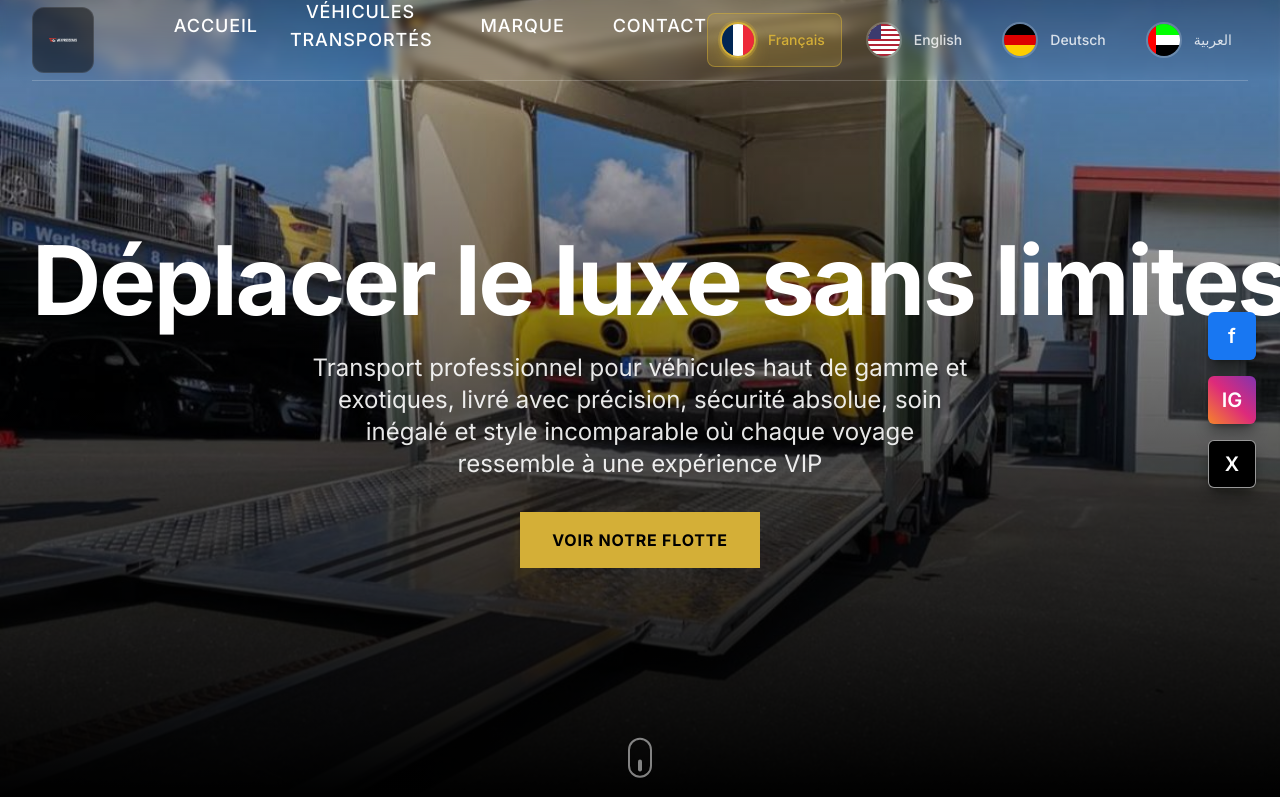
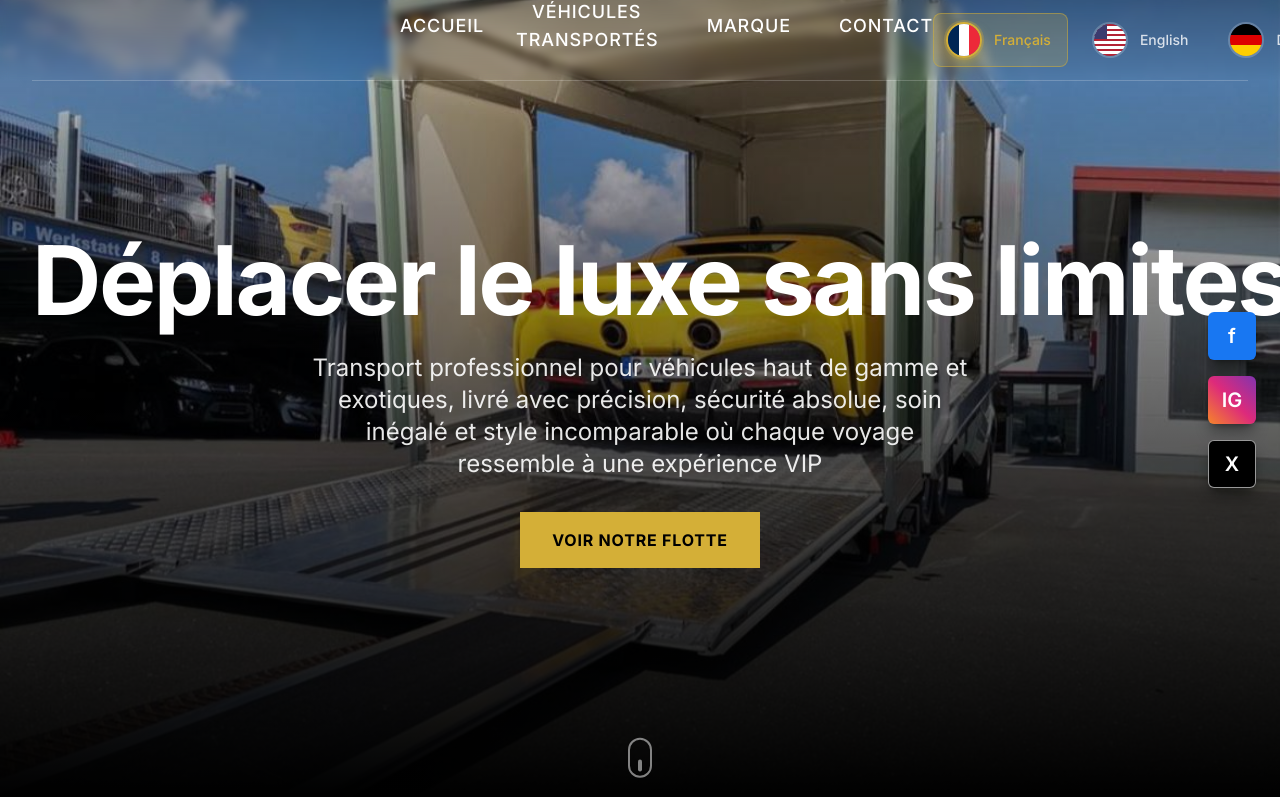
Before and after one commit to Yuiiinex/C-Users-mibno-new_1, a Next.js app: page /fr-MA in a window 1280 px wide. Shown: the top 797 px of the page. Built offline with nearby package versions, Linux system fonts and the light colour scheme.

Commit message:
Remove all yellow colors from contact form and landing page - clean white theme with vertical layout

```diff
--- a/app/[locale]/page.tsx
+++ b/app/[locale]/page.tsx
@@ -118,7 +118,7 @@ export default function HomePage() {
                 {/* Business Text */}
                 <div className="space-y-6">
                   <h2 className="text-3xl font-bold text-white mb-4">
-                    <span className="text-luxury-gold">WEX</span>PRESSCARS Trusted in Luxury Transport Since 2009
+                    <span className="text-white">WEX</span>PRESSCARS Trusted in Luxury Transport Since 2009
                   </h2>
                   <p className="text-lg text-white/80 leading-relaxed text-justify">
                     {t('business.description') || 'At WEXPRESSCARS, we specialize in premium vehicle logistics powered by smart IT systems, ensuring high-value cars are transported safely and efficiently throughout France and the EU. With years of experience and cutting-edge tracking technology, we bring reliability and precision to every delivery.'}
@@ -127,11 +127,11 @@ export default function HomePage() {
                   <RevealText delay={0.8}>
                     <div className="grid grid-cols-2 gap-6 mt-8">
                       <div className="text-center">
-                        <div className="text-3xl font-bold text-luxury-gold mb-2">100%</div>
+                        <div className="text-3xl font-bold text-white mb-2">100%</div>
                         <div className="text-white/70">{t('business.stats.reliability') || 'Reliability'}</div>
                       </div>
                       <div className="text-center">
-                        <div className="text-3xl font-bold text-luxury-gold mb-2">24/7</div>
+                        <div className="text-3xl font-bold text-white mb-2">24/7</div>
                         <div className="text-white/70">{t('business.stats.service') || 'Service'}</div>
                       </div>
                     </div>
@@ -169,9 +169,9 @@ export default function HomePage() {
             </RevealText>
 
             <RevealText delay={1.2}>
-              <LuxuryCard hover={false}>
+              <div className="bg-black/30 backdrop-blur-sm rounded-xl border border-white/10 p-8">
                 <form className="space-y-6">
-                  <div className="grid grid-cols-1 md:grid-cols-2 gap-6">
+                  <div className="space-y-6">
                     <div>
                       <label htmlFor="name" className="block text-sm font-medium text-white mb-2">
                         {tContact('form.name')}
@@ -180,7 +180,7 @@ export default function HomePage() {
                         type="text"
                         id="name"
                         name="name"
-                        className="w-full px-4 py-3 bg-white/10 border border-white/20 rounded-lg text-white placeholder-white/50 focus:outline-none focus:border-luxury-gold focus:bg-white/15 transition-colors"
+                        className="w-full px-4 py-3 bg-white/10 border border-white/20 rounded-lg text-white placeholder-white/50 focus:outline-none focus:border-blue-400 focus:bg-white/15 transition-colors"
                         placeholder={tContact('form.namePlaceholder')}
                         required
                       />
@@ -194,7 +194,7 @@ export default function HomePage() {
                         type="email"
                         id="email"
                         name="email"
-                        className="w-full px-4 py-3 bg-white/10 border border-white/20 rounded-lg text-white placeholder-white/50 focus:outline-none focus:border-luxury-gold focus:bg-white/15 transition-colors"
+                        className="w-full px-4 py-3 bg-white/10 border border-white/20 rounded-lg text-white placeholder-white/50 focus:outline-none focus:border-blue-400 focus:bg-white/15 transition-colors"
                         placeholder={tContact('form.emailPlaceholder')}
                         required
                       />
@@ -208,7 +208,7 @@ export default function HomePage() {
                         type="tel"
                         id="phone"
                         name="phone"
-                        className="w-full px-4 py-3 bg-white/10 border border-white/20 rounded-lg text-white placeholder-white/50 focus:outline-none focus:border-luxury-gold focus:bg-white/15 transition-colors"
+                        className="w-full px-4 py-3 bg-white/10 border border-white/20 rounded-lg text-white placeholder-white/50 focus:outline-none focus:border-blue-400 focus:bg-white/15 transition-colors"
                         placeholder={tContact('form.phonePlaceholder')}
                       />
                     </div>
@@ -221,7 +221,7 @@ export default function HomePage() {
                         id="message"
                         name="message"
                         rows={5}
-                        className="w-full px-4 py-3 bg-white/10 border border-white/20 rounded-lg text-white placeholder-white/50 focus:outline-none focus:border-luxury-gold focus:bg-white/15 transition-colors resize-none"
+                        className="w-full px-4 py-3 bg-white/10 border border-white/20 rounded-lg text-white placeholder-white/50 focus:outline-none focus:border-blue-400 focus:bg-white/15 transition-colors resize-none"
                         placeholder={tContact('form.messagePlaceholder')}
                         required
                       />
@@ -232,7 +232,7 @@ export default function HomePage() {
                     <div className="flex flex-col sm:flex-row gap-4 justify-center">
                       <button
                         type="submit"
-                        className="px-12 py-4 bg-luxury-gold text-black font-semibold rounded-lg hover:bg-luxury-gold/90 transition-colors text-lg flex-1 sm:flex-none"
+                        className="px-12 py-4 bg-white/20 text-white font-semibold rounded-lg hover:bg-white/30 transition-colors text-lg flex-1 sm:flex-none border border-white/20"
                       >
                         {tContact('form.submit')}
                       </button>
@@ -251,7 +251,7 @@ export default function HomePage() {
                   </div>
                 </div>
               </form>
-            </LuxuryCard>
+            </div>
           </RevealText>
         </div>
       </section>
--- a/components/automotive/Navbar.tsx
+++ b/components/automotive/Navbar.tsx
@@ -69,35 +69,21 @@ export default function Navbar() {
             </button>
 
             {/* Logo */}
-
-<Link href="/" className="mr-8">
-  <motion.div
-    whileHover={{ scale: 1.08 }}
-    transition={{ type: "spring", stiffness: 250, damping: 18 }}
-    className="
-      flex items-center
-      px-4 py-2
-      rounded-xl
-      bg-black/50
-      border border-white/10
-      overflow-hidden
-    "
-  >
+            <Link href="/" className="mr-16 ml-24">
               <motion.img
                 src="/images/logo1.png"
                 alt="WExpressCars Logo"
-      className="h-12 w-20 object-contain"
+                className="h-24 w-44 object-contain"
                 whileHover={{ scale: 1.05 }}
                 transition={{ type: "spring", stiffness: 300, damping: 20 }}
               />
-  </motion.div>
             </Link>
 
 
 
 
             {/* Desktop Navigation */}
-            <div className={`hidden md:flex items-center ${isRTL ? 'space-x-0 space-x-reverse' : 'space-x-8'} ${isRTL ? 'mr-8' : 'ml-8'}`}>
+            <div className={`hidden md:flex items-center ${isRTL ? 'space-x-0 space-x-reverse' : 'space-x-8'} ${isRTL ? 'mr-48' : 'ml-48'}`}>
               {navItems.map((item, index) => (
                 <motion.div
                   key={item.href}
```
Lines whose indentation alone changed are shown as unchanged.
